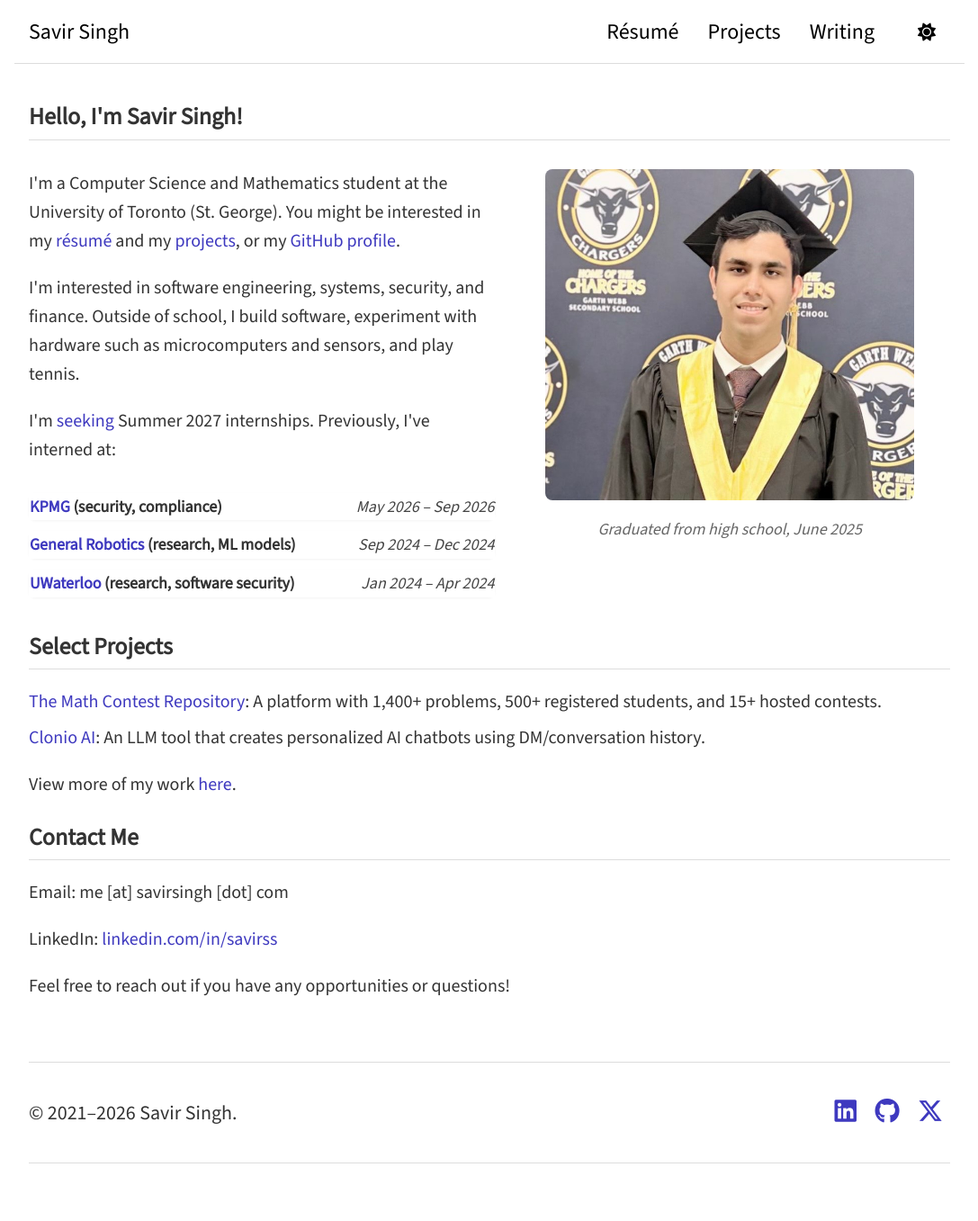
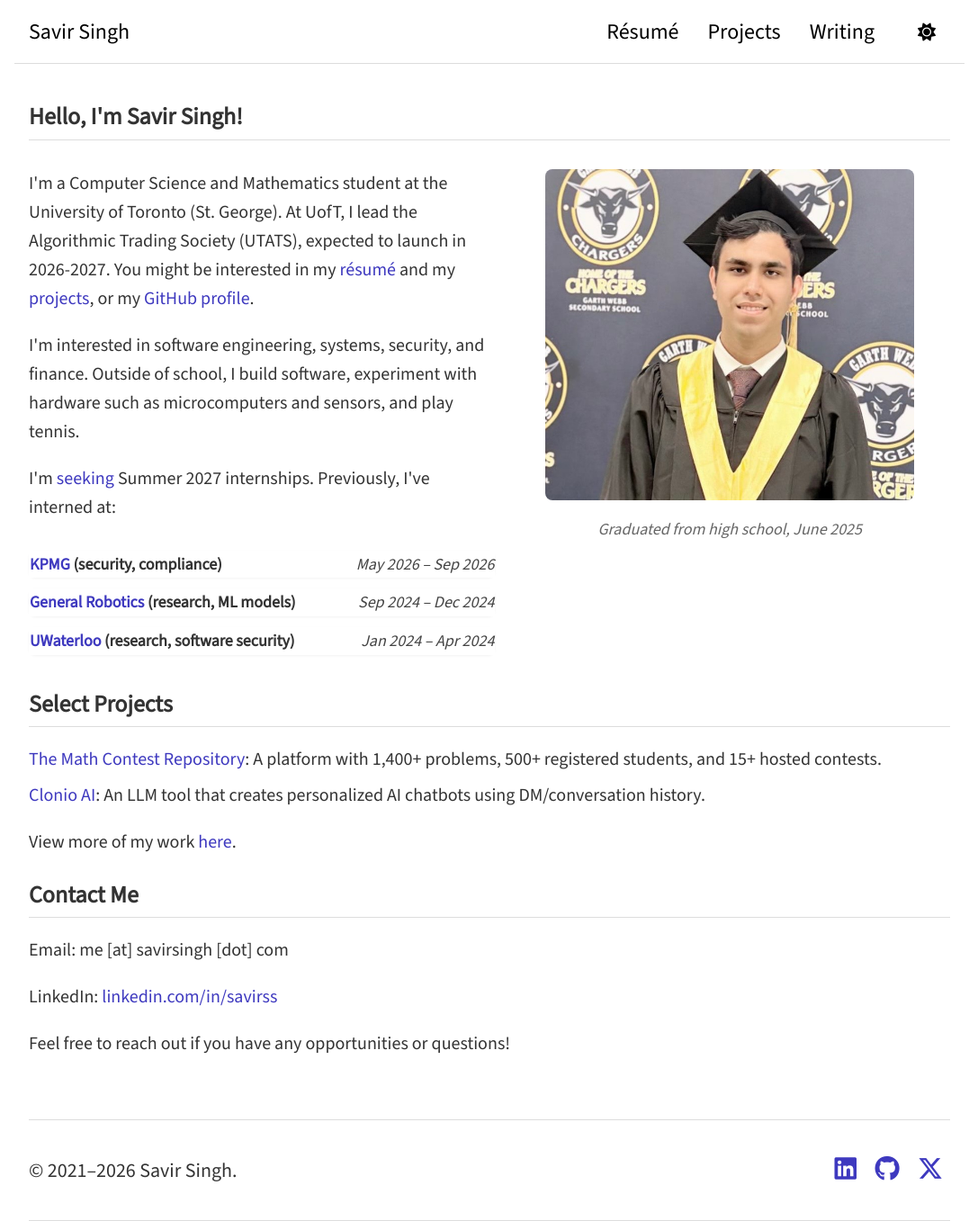
Before and after one commit to savirsingh/savirsingh.github.io, a Jekyll site: the page built from index.html, in a window 1280 px wide. Shown: the whole page at 90% size, without its empty margins (96-1183 px from the left). Built offline with Jekyll 4.4.1, drawn with Linux system fonts in a browser that asks for light colours; the list of posts is cut into pages by our own code; before the commit the page ends 1293 px from its top, so only the background shows below that.

Commit message:
Enhance about section with leadership details
Updated the about section to include leadership role in the Algorithmic Trading Society and expected launch date.

```diff
--- a/index.html
+++ b/index.html
@@ -7,7 +7,7 @@ title: Home
   <h2>Hello, I'm Savir Singh!</h2>
   <div class="about-container">
     <div class="about-text">
-      <p>I'm a Computer Science and Mathematics student at the University of Toronto (St. George). You might be interested in my <a href="/resume">résumé</a> and my <a href="/projects">projects</a>, or my <a href="https://github.com/savirsingh">GitHub profile</a>.</p>
+      <p>I'm a Computer Science and Mathematics student at the University of Toronto (St. George). At UofT, I lead the Algorithmic Trading Society (UTATS), expected to launch in 2026-2027. You might be interested in my <a href="/resume">résumé</a> and my <a href="/projects">projects</a>, or my <a href="https://github.com/savirsingh">GitHub profile</a>.</p>
       <p>I'm interested in software engineering, systems, security, and finance. Outside of school, I build software, experiment with hardware such as microcomputers and sensors, and play tennis.</p>
       <p>I'm <a href="https://linkedin.com/in/savirss">seeking</a> Summer 2027 internships. Previously, I've interned at:</p>
   <table class="internship-table">
```
